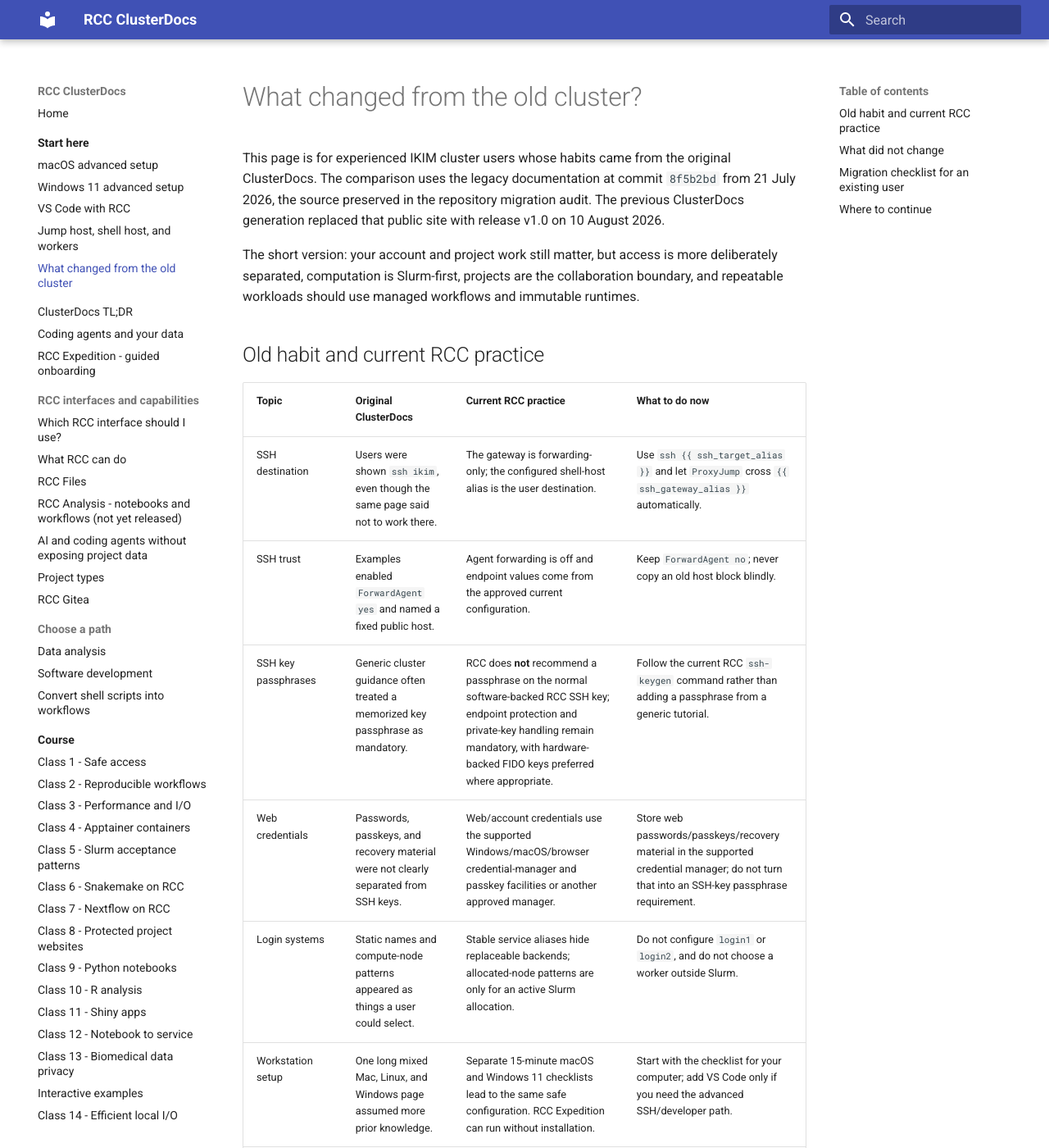
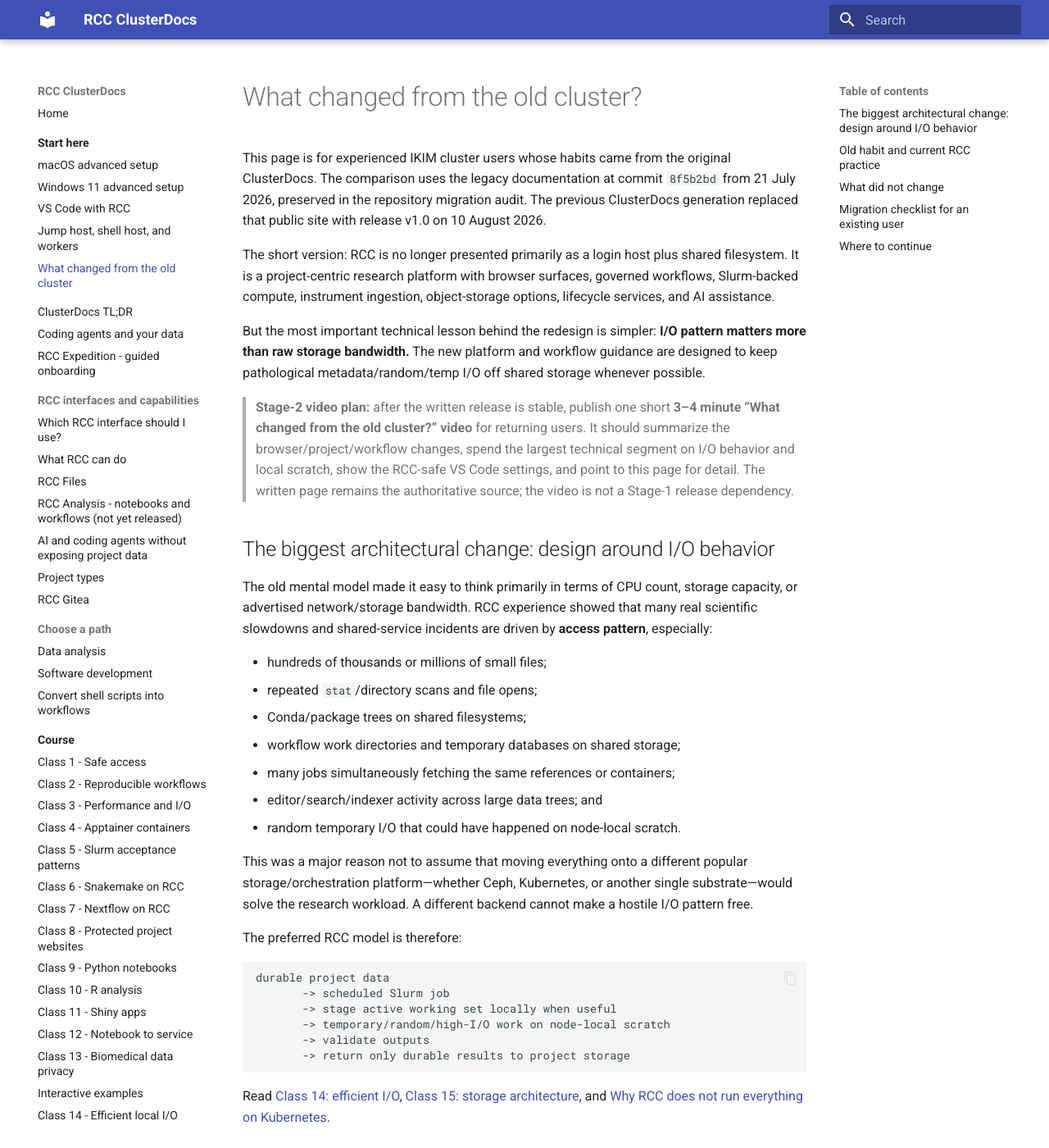
Before and after one commit to IKIM-Essen/ClusterDocs, an MkDocs documentation site: the page built from docs/getting-started/what-changed.md, in a window 1280 px wide and 1400 px high. Shown: the whole window at 82% size. Built offline with MkDocs 1.6.1 and Material for MkDocs 9.7.7, drawn with Linux system fonts in a browser that asks for light colours; some of the changed text lies outside the part shown.

Commit message:
docs: center old-cluster migration on I/O and short video

````diff
--- a/docs/getting-started/what-changed.md
+++ b/docs/getting-started/what-changed.md
@@ -2,14 +2,61 @@
 
 This page is for experienced IKIM cluster users whose habits came from the
 original ClusterDocs. The comparison uses the legacy documentation at commit
-`8f5b2bd` from 21 July 2026, the source preserved in the repository migration
-audit. The previous ClusterDocs generation replaced that public site with
-release v1.0 on 10 August 2026.
+`8f5b2bd` from 21 July 2026, preserved in the repository migration audit. The
+previous ClusterDocs generation replaced that public site with release v1.0 on
+10 August 2026.
 
-The short version: your account and project work still matter, but access is
-more deliberately separated, computation is Slurm-first, projects are the
-collaboration boundary, and repeatable workloads should use managed workflows
-and immutable runtimes.
+The short version: RCC is no longer presented primarily as a login host plus
+shared filesystem. It is a project-centric research platform with browser
+surfaces, governed workflows, Slurm-backed compute, instrument ingestion,
+object-storage options, lifecycle services, and AI assistance.
+
+But the most important technical lesson behind the redesign is simpler:
+**I/O pattern matters more than raw storage bandwidth.** The new platform and
+workflow guidance are designed to keep pathological metadata/random/temp I/O
+off shared storage whenever possible.
+
+> **Stage-2 video plan:** after the written release is stable, publish one short
+> **3–4 minute “What changed from the old cluster?” video** for returning users.
+> It should summarize the browser/project/workflow changes, spend the largest
+> technical segment on I/O behavior and local scratch, show the RCC-safe VS Code
+> settings, and point to this page for detail. The written page remains the
+> authoritative source; the video is not a Stage-1 release dependency.
+
+## The biggest architectural change: design around I/O behavior
+
+The old mental model made it easy to think primarily in terms of CPU count,
+storage capacity, or advertised network/storage bandwidth. RCC experience showed
+that many real scientific slowdowns and shared-service incidents are driven by
+**access pattern**, especially:
+
+- hundreds of thousands or millions of small files;
+- repeated `stat`/directory scans and file opens;
+- Conda/package trees on shared filesystems;
+- workflow work directories and temporary databases on shared storage;
+- many jobs simultaneously fetching the same references or containers;
+- editor/search/indexer activity across large data trees; and
+- random temporary I/O that could have happened on node-local scratch.
+
+This was a major reason not to assume that moving everything onto a different
+popular storage/orchestration platform—whether Ceph, Kubernetes, or another
+single substrate—would solve the research workload. A different backend cannot
+make a hostile I/O pattern free.
+
+The preferred RCC model is therefore:
+
+```text
+durable project data
+       -> scheduled Slurm job
+       -> stage active working set locally when useful
+       -> temporary/random/high-I/O work on node-local scratch
+       -> validate outputs
+       -> return only durable results to project storage
+```
+
+Read [Class 14: efficient I/O](../course/class-14-efficient-io.md),
+[Class 15: storage architecture](../course/class-15-storage-architecture.md), and
+[Why RCC does not run everything on Kubernetes](../concepts/why-not-kubernetes-everywhere.md).
 
 ## Old habit and current RCC practice
 
@@ -19,51 +66,51 @@
 | SSH trust | Examples enabled `ForwardAgent yes` and named a fixed public host. | Agent forwarding is off and endpoint values come from the approved current configuration. | Keep `ForwardAgent no`; never copy an old host block blindly. |
 | SSH key passphrases | Generic cluster guidance often treated a memorized key passphrase as mandatory. | RCC does **not** recommend a passphrase on the normal software-backed RCC SSH key; endpoint protection and private-key handling remain mandatory, with hardware-backed FIDO keys preferred where appropriate. | Follow the current RCC `ssh-keygen` command rather than adding a passphrase from a generic tutorial. |
 | Web credentials | Passwords, passkeys, and recovery material were not clearly separated from SSH keys. | Web/account credentials use the supported Windows/macOS/browser credential-manager and passkey facilities or another approved manager. | Store web passwords/passkeys/recovery material in the supported credential manager; do not turn that into an SSH-key passphrase requirement. |
+| Normal first-use path | Shell access was the implicit starting point. | Browser-first Files/account/project surfaces are legitimate first-class entry points; RCC Analysis adds Notebook/Workflow when released. | Start with the research task. Add SSH only when the work actually requires the advanced path. |
 | Login systems | Static names and compute-node patterns appeared as things a user could select. | Stable service aliases hide replaceable backends; allocated-node patterns are only for an active Slurm allocation. | Do not configure `login1` or `login2`, and do not choose a worker outside Slurm. |
-| Workstation setup | One long mixed Mac, Linux, and Windows page assumed more prior knowledge. | Separate 15-minute macOS and Windows 11 checklists lead to the same safe configuration. RCC Expedition can run without installation. | Start with the checklist for your computer; add VS Code only if you need the advanced SSH/developer path. |
-| VS Code | The old guide showed installation, Remote Explorer, and opening a remote folder. | VS Code remains available for advanced command-line/development use, with explicit remote-trust, narrow-workspace, search, file-watching, and Slurm boundaries. | Open one code directory, exclude data and caches, and submit computation through Slurm. |
+| Workstation setup | One long mixed Mac, Linux, and Windows page assumed more prior knowledge. | Separate macOS and Windows 11 checklists lead to the same safe advanced configuration. RCC Expedition can run without installation. | Start with the browser path unless you need the advanced SSH/developer route. |
+| VS Code | The old guide showed installation, Remote Explorer, and opening a remote folder. | VS Code remains available for advanced development, but its search/watch/index behavior is treated as a real shared-I/O workload. | Open one small code directory and apply the [RCC-safe low-I/O settings](vscode.md#rcc-safe-vs-code-defaults) before working in large projects. |
 | Where commands run | Submission nodes were mentioned, while direct-node and transitional practices remained visible. | The jump host forwards, the shell host controls, and Slurm workers compute. | Keep only light editing, Git, submission, monitoring, and workflow control on the shell host. |
-| Slurm | The old site documented Slurm alongside direct and transitional cluster use. | Slurm is the normal execution path for batch, interactive, notebook, CPU, memory, and GPU work. | Give every sustained task bounded CPU, memory, time, partition, and GPU requests. |
-| Hardware selection | Static worker counts, node ranges, memory sizes, and GPU families were published. | Users request resource capabilities and inspect live scheduler state; operators may replace hardware behind the service. | Use `sinfo` and documented typed GPU selection instead of copying a node name from an old page. |
+| Slurm | The old site documented Slurm alongside direct and transitional cluster use. | Slurm is the normal execution authority for batch, interactive, notebook, CPU, memory, and GPU work. | Give every sustained task bounded CPU, memory, time, partition, and GPU requests. |
+| Temporary/high-I/O work | Shared storage was too easily treated like local disk. | `/local` or `$TMPDIR` is job-local scratch for active temporary/random I/O; durable inputs/results stay in the project. | Stage measured high-I/O working sets locally and return declared outputs. |
+| Hardware selection | Static worker counts, node ranges, memory sizes, and GPU families were published. | Users request resource capabilities and inspect live scheduler state; operators may replace hardware behind the service. | Use live discovery and typed resource requests instead of copying a node name from an old page. |
 | Home, group, and project | The three areas were listed, but group and project purposes were easy to blur. | Home is personal, the one primary group is organizational, and a project is the governed research collaboration. | Add people to a project; do not change primary groups or share accounts to exchange project data. |
-| Large-team storage | The old site offered folders but little team-scale organization. | A project records owner, purpose, membership, lifecycle, and services, with a documented internal layout. | Keep durable team work under `/projects/<project>/` and document `raw`, `workflows`, `analyses`, `results`, metadata, and archive staging. |
-| Temporary storage | `/local/work` was presented as a general manual performance area. | `/local` or `$TMPDIR` is job-local scratch, created and used inside the Slurm task; it is not durable shared storage. | Stage only measured high-I/O work locally and copy declared results back before the job ends. |
-| Conda | Users could install and activate environments in home and sometimes inherit an interactive activation into Slurm. | Environment declarations remain useful, but active large environments and caches belong on approved node-local paths; immutable Apptainer images are preferred for repeated deployment. | Keep `environment.yml` or a lock file in Git; do not make a shared-storage environment the production runtime. |
-| Snakemake | Users installed versions themselves and older profiles or automatic I/O claims could become stale. | RCC supplies a managed Snakemake command and Slurm profile; rules declare files, software, and realistic resources. | Dry-run first and submit rules through the supported profile; do not place `sbatch` inside rules. |
+| Large-team storage | The old site offered folders but little team-scale organization. | A project records owner, purpose, membership, lifecycle, storage/services, and an internal data layout. | Keep durable team work under `/projects/<project>/`; separate raw, workflows, analyses/results, metadata, and archive staging. |
+| Storage semantics | Shared POSIX was the dominant visible model. | Projects can use POSIX, S3/object storage where separately enabled, DataLad-backed state, and local scratch according to workload semantics. | Choose storage by access pattern and lifecycle rather than treating one backend as universal. |
+| Conda | Users could install and activate environments in home and sometimes inherit an interactive activation into Slurm. | Environment declarations remain useful, but active large environments/caches should not become massive shared-small-file workloads; immutable Apptainer images are preferred for repeated deployment. | Keep environment definitions in Git and avoid turning shared storage into a package filesystem. |
+| Snakemake | Users installed versions themselves and older profiles or automatic I/O claims could become stale. | RCC supplies a managed Snakemake route; rules declare files, software, resources, and staging behavior. | Dry-run first and submit rules through the supported profile; do not place `sbatch` inside rules. |
 | Nextflow | It was absent from the original documentation. | Managed Nextflow-to-Slurm is ready now through pinned `rcc-nextflow` on a shell host or documented interactive allocation. | Keep controller and resume state persistent, let Slurm run processes, and use Apptainer for task software. |
-| File access and transfer | Detailed SSHFS auto-mount recipes could look like the normal data path. | SSHFS is only for light interactive access. Project Samba is ready for approved projects and registered devices; supported transfer paths handle large data. | Do not browse or synchronize large trees through Finder, Explorer, or VS Code; choose the transfer service for the data size and source. |
-| Jupyter and applications | Earlier examples focused on starting tools and opening tunnels. | Interactive tools run inside bounded Slurm allocations and listen only on loopback; production services use a governed route. | Do not expose a notebook, Shiny app, debugger, or ad-hoc web server directly to the network. |
+| File access and transfer | Detailed SSHFS auto-mount recipes could look like the normal data path. | SSHFS is only for light interactive access. Project Samba is ready for approved projects and registered devices; supported transfer paths handle larger/recurring data. | Do not browse or synchronize large trees through Finder, Explorer, VS Code, or SSHFS. |
+| Jupyter and applications | Earlier examples focused on starting tools and opening tunnels. | Interactive tools run inside bounded Slurm allocations; long-lived project/control services belong to the service plane. | Do not expose a notebook, Shiny app, debugger, or ad-hoc web server directly to the network. |
+| AI assistance | External AI tools were not part of the cluster model. | Agents can help from documentation, public code, schemas, synthetic fixtures, and bounded diagnostics; real protected data stays governed in RCC by default. | Use the data-blind agent path unless a separately approved local data-near capability exists. |
 | Biomedical data | The original technical pages had little explicit data-admission guidance. | Current guidance separates direct identifiers and re-identification keys from governed RCC research data and adds project-level review. | Complete the biomedical-data admission check before transfer or analysis. |
 | Documentation facts | Screenshots and pages contained fixed endpoints, paths, hardware, and versions. | ClusterDocs labels service state, uses stable aliases, and directs users to live discovery for mutable facts. | Treat an old screenshot as orientation, not configuration. |
 
 ## What did not change
 
-Several principles in the original documentation remain correct:
+Several principles remain correct:
 
-- every researcher uses an individual account and keeps the private SSH key private and local;
+- every researcher uses an individual account and keeps any SSH private key private and local;
 - the shell host is not intended for substantial computation;
 - durable research work belongs in shared project storage rather than a personal home directory;
-- Slurm provides scheduled resources;
-- Conda is useful for describing scientific software;
-- Apptainer supports reproducible container execution; and
-- SSHFS is not a bulk-transfer solution.
-
-The new documentation makes these boundaries more consistent and removes
-recipes that conflict with them.
+- Slurm provides scheduled scientific resources;
+- reproducible software declarations matter;
+- Apptainer supports reproducible scientific container execution; and
+- SSHFS is not a bulk-transfer or high-I/O analysis solution.
 
 ## Migration checklist for an existing user
 
-1. Obtain the current RCC SSH configuration through the approved institutional channel.
-2. Compare it with your saved `~/.ssh/config`; keep unrelated SSH entries untouched.
-3. If your old RCC software key has a passphrase, do not treat that as the new policy. Follow the current key-registration/replacement instructions when you next rotate it.
-4. Test `ssh -G {{ ssh_target_alias }}`, verify the published host identity, and make one bounded connection attempt.
-5. Stop using the forwarding gateway or a chosen worker as an interactive work destination.
-6. Confirm the project that owns each shared dataset and analysis. Move collaboration out of personal homes; do not solve access with primary-group changes or broad permissions.
-7. Review VS Code workspaces. Open only the relevant code directory and exclude data, results, Conda environments, and workflow caches from broad search and watching.
+1. Start from the [current task-first entry page](index.md) rather than assuming SSH is required.
+2. If you still use SSH, obtain the current configuration through the approved institutional channel and compare it with your saved `~/.ssh/config`.
+3. If your old RCC software key has a passphrase, do not treat that as the new policy. Follow current replacement guidance when you rotate it.
+4. Stop using the forwarding gateway or a chosen worker as an interactive work destination.
+5. Confirm the project that owns each shared dataset and analysis; do not solve collaboration with primary-group changes or broad permissions.
+6. Review VS Code workspaces. Open only the relevant source/workflow directory and apply the [RCC-safe VS Code defaults](vscode.md#rcc-safe-vs-code-defaults).
+7. Identify workflows that repeatedly scan or write shared storage; move temporary/random/high-I/O work to job-local scratch when appropriate.
 8. Convert recurring command collections into a strict batch script, Snakemake workflow, or managed Nextflow pipeline.
-9. Record Conda declarations, then use a pinned Apptainer runtime for repeated production tasks where appropriate.
+9. Record software/environment identity and prefer pinned reusable runtimes where appropriate.
 10. Replace static node selection with bounded Slurm resource requests and live discovery.
-11. Replace large SSHFS copies or automatic mounts with the approved transfer route.
+11. Replace large SSHFS copies, editor-driven data traversal, or automatic mounts with an approved transfer/ingestion route.
 
 Do not delete the entire `known_hosts` file, disable SSH verification, make
 recursive permission changes, or move data in bulk merely to make an old setup
@@ -72,8 +119,10 @@
 ## Where to continue
 
 - [First 15 minutes](index.md)
-- [Jump host, shell host, and compute worker](../concepts/jump-shell-compute.md)
-- [Use VS Code with RCC](vscode.md)
+- [RCC-safe VS Code settings](vscode.md#rcc-safe-vs-code-defaults)
+- [Efficient I/O](../course/class-14-efficient-io.md)
+- [Storage architecture](../course/class-15-storage-architecture.md)
+- [Why not Kubernetes everywhere?](../concepts/why-not-kubernetes-everywhere.md)
 - [Users, groups, projects, and large-team storage](../reference/users-groups-projects.md)
 - [Convert scripts into a repeatable workflow](../paths/from-shell-scripts.md)
 - [Storage and transfer reference](../reference/storage-transfer.md)
````
